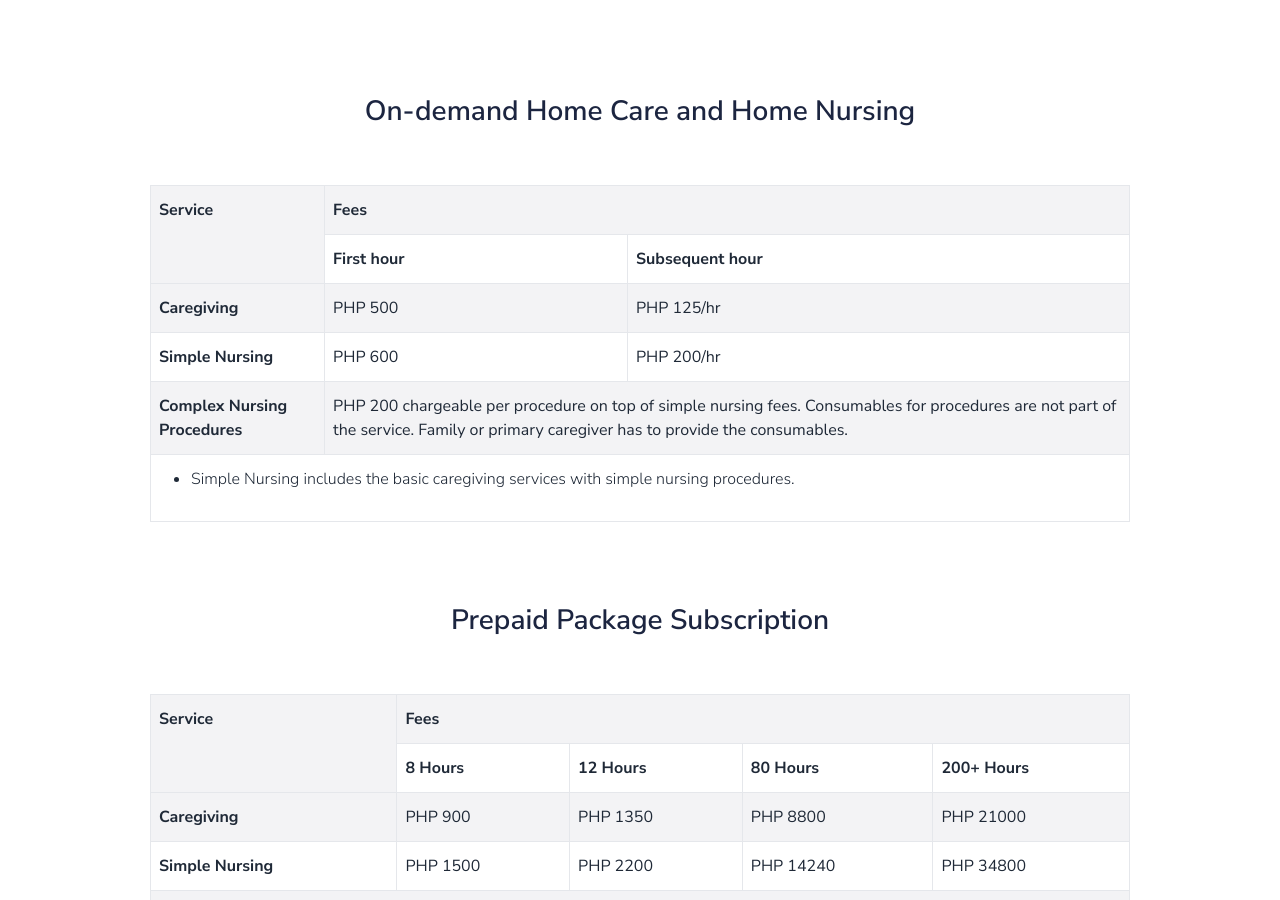
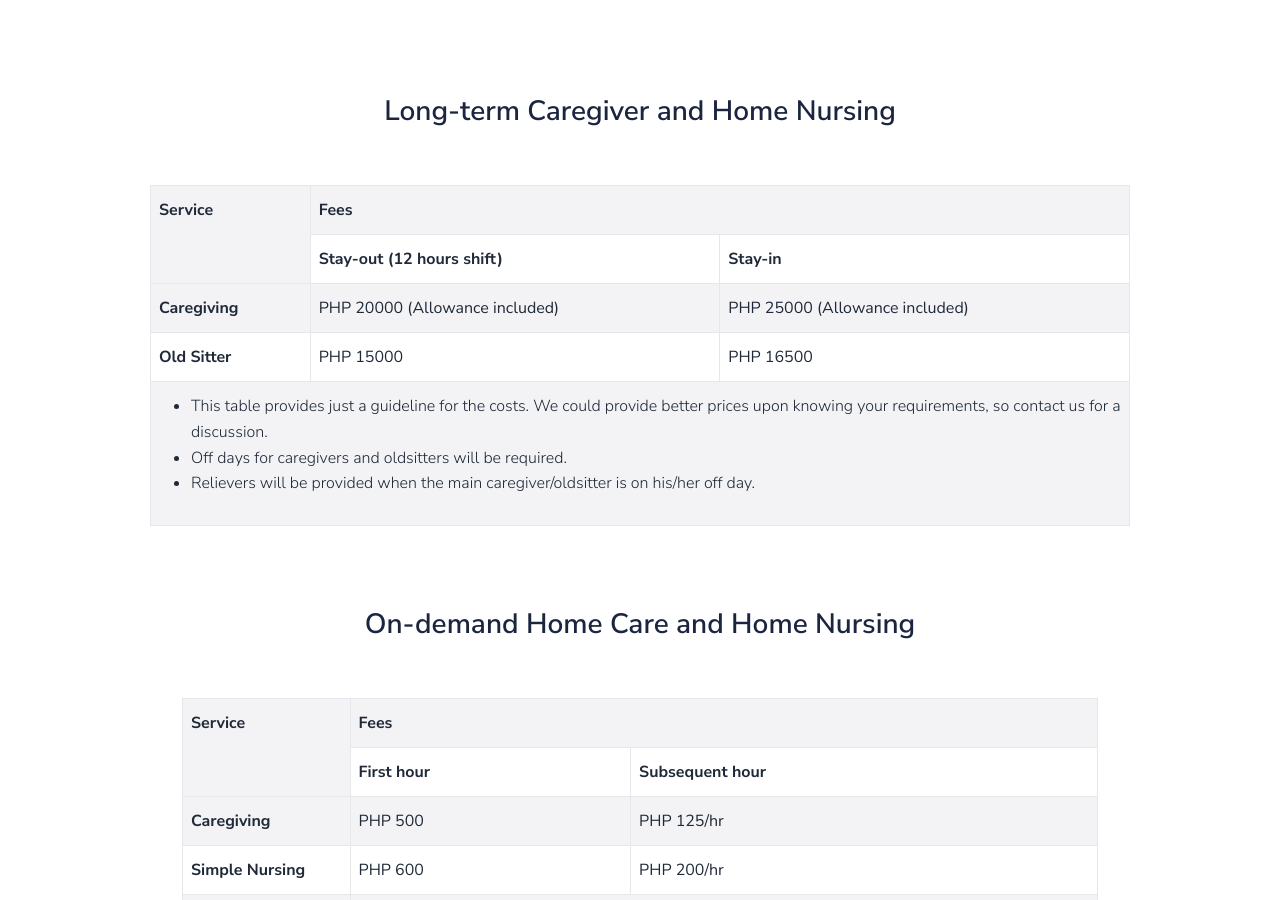
Before and after one commit to tzechong94/procare, a website: page pricing.html in a window 1280 px wide. Shown: the part 403-1303 px from the top of the page. Drawn offline with Linux system fonts and the light colour scheme.

Commit message:
added long term pricing

```diff
--- a/pricing.html
+++ b/pricing.html
@@ -158,13 +158,59 @@
                 <div class="row justify-content-center">
                     <div class="col-12 text-center">
                     <br>
-                    <p class="lead px-lg-8"><strong>Procare</strong> aim to provide on-demand
+                    <p class="lead px-lg-8"><strong>Procare</strong> aims to provide on-demand
                             quality care and transparent pricing for our customers, without any long-term commitment.
                         </p>
                     </div>
                 </div>
             </div>
         </section>
+
+        <div class="section section-sm pb-0 mb-5" id="components">
+            <div class="row justify-content-center">
+                <h3 class="text-center">Long-term Caregiver and Home Nursing</h3>
+            </div>
+        </div>
+
+        <!--End of Title section-->
+        <div class="container">
+
+        <div class="m-5">
+            <div class="table-responsive-sm">
+                <table class="table table-striped table-bordered">
+                    <tr>
+                        <th scope="col" rowspan="2">Service</th>
+                        <th scope="col" colspan="2">Fees</th>
+                    </tr>
+                    <tr>
+                        <th scope="row">Stay-out (12 hours shift)</th>
+                        <th scope="row">Stay-in</th>
+                    </tr>
+                    <tr>
+                        <th scope="row">Caregiving</th>
+                        <td>PHP 20000 (Allowance included)</td>
+                        <td>PHP 25000 (Allowance included)</td>
+                    </tr>
+                    <tr>
+                        <th scope="row">Old Sitter</th>
+                        <td scope="row">PHP 15000</td>
+                        <td>PHP 16500</td>
+                    </tr>
+                    <tr>
+                        <td colspan="5">
+                            <ul>
+                                <li>This table provides just a guideline for the costs.
+                                    We could provide better prices upon knowing your requirements, so contact us for a discussion.
+                                <li>Off days for caregivers and oldsitters will be required.
+                                <li>Relievers will be provided when the main caregiver/oldsitter is on his/her off day.
+                            </ul>
+                        </td>
+                    </tr>
+
+                </table>
+            </div>
+        </div>
+
 
         <div class="section section-sm pb-0 mb-5" id="components">
             <div class="row justify-content-center">
@@ -207,6 +253,7 @@
                         <td colspan="5">
                             <ul>
                                 <li>Simple Nursing includes the basic caregiving services with simple nursing procedures.
+                                <li>On-demand is best suited for customers who require irregular care. Pay-as-you-go.
                             </ul>
                         </td>
                     </tr>
@@ -217,7 +264,7 @@
 
         <div class="section section-sm pb-0 mb-5" id="components">
             <div class="row justify-content-center">
-                <h3 class="text-center">Prepaid Package Subscription</h3>
+                <h3 class="text-center">Prepaid Package for On-demand Care</h3>
             </div>
         </div>
 
```
